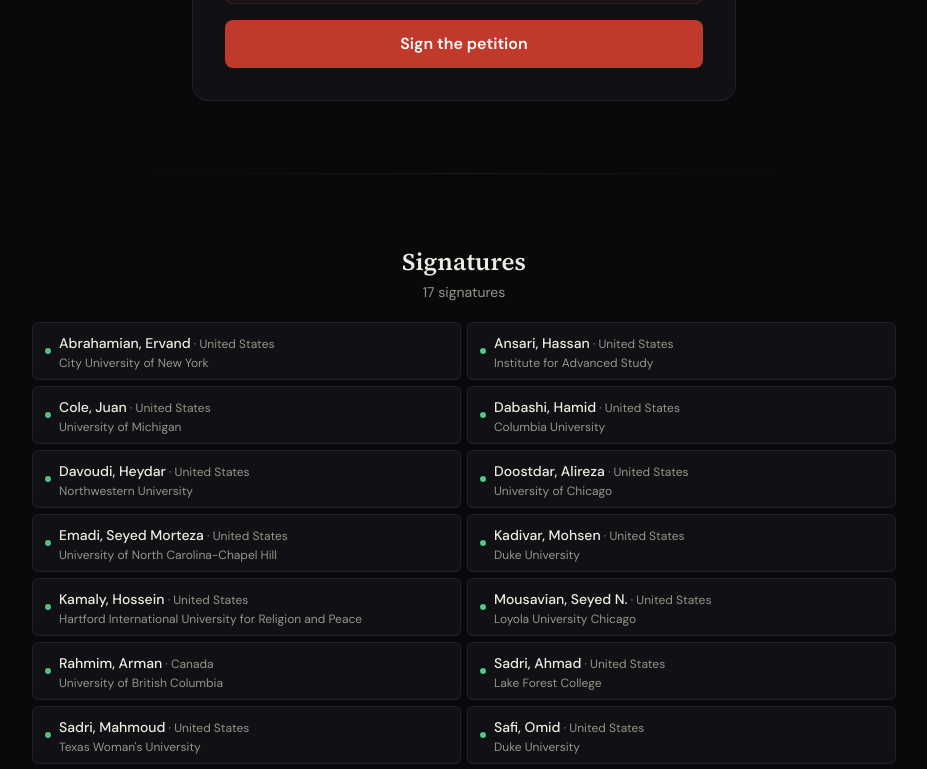
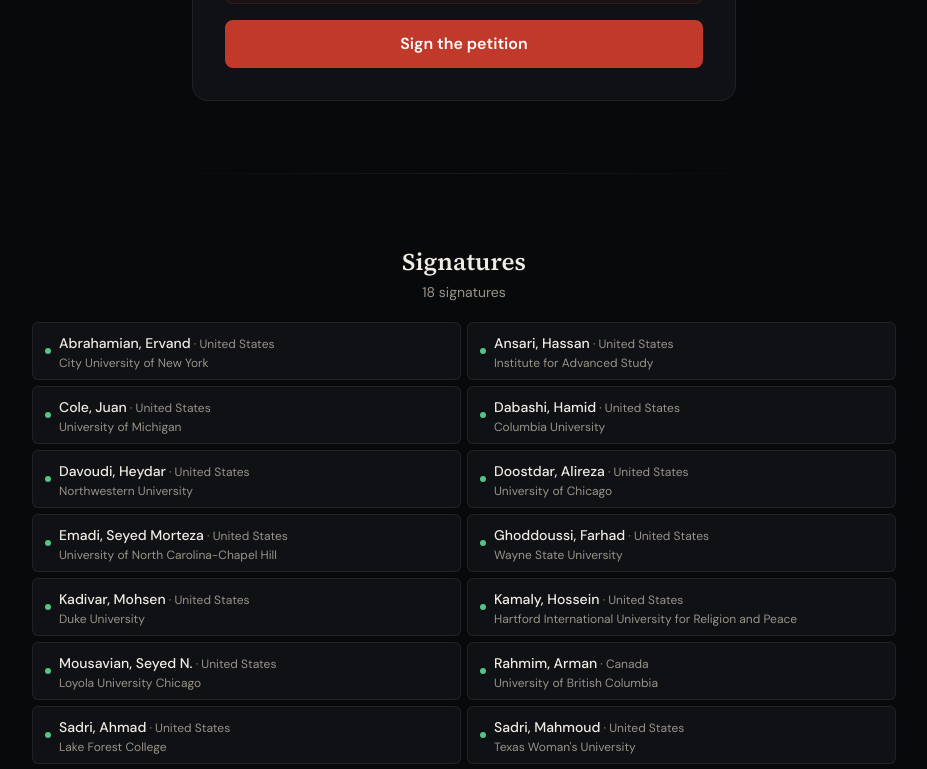
Before and after one commit to Imannil/petition-site, a Next.js app: page / in a window 1280 px wide. Shown: the part 1635-2404 px from the top of the page, without its empty margins (176-1103 px from the left). Built offline with nearby package versions, Linux system fonts and the light colour scheme; no server answers; the database is empty.

Commit message:
adding names to the initial supporters

```diff
--- a/content/initial-signatories.ts
+++ b/content/initial-signatories.ts
@@ -97,4 +97,9 @@
     country: "United States",
     affiliation: "Hartford International University for Religion and Peace",
   },
+  {
+    fullName: "Farhad Ghoddoussi",
+    country: "United States",
+    affiliation: "Wayne State University",
+  },
 ];
--- a/prisma/seed.ts
+++ b/prisma/seed.ts
@@ -24,6 +24,7 @@
   "ervand_abrahamian@baruch.cuny.edu",
   "zvessal@gmail.com",
   "hkamaly@hartfordinternational.edu",
+  "ghoddoussi.farhad@gmail.com",
 ];
 
 async function main() {
```
